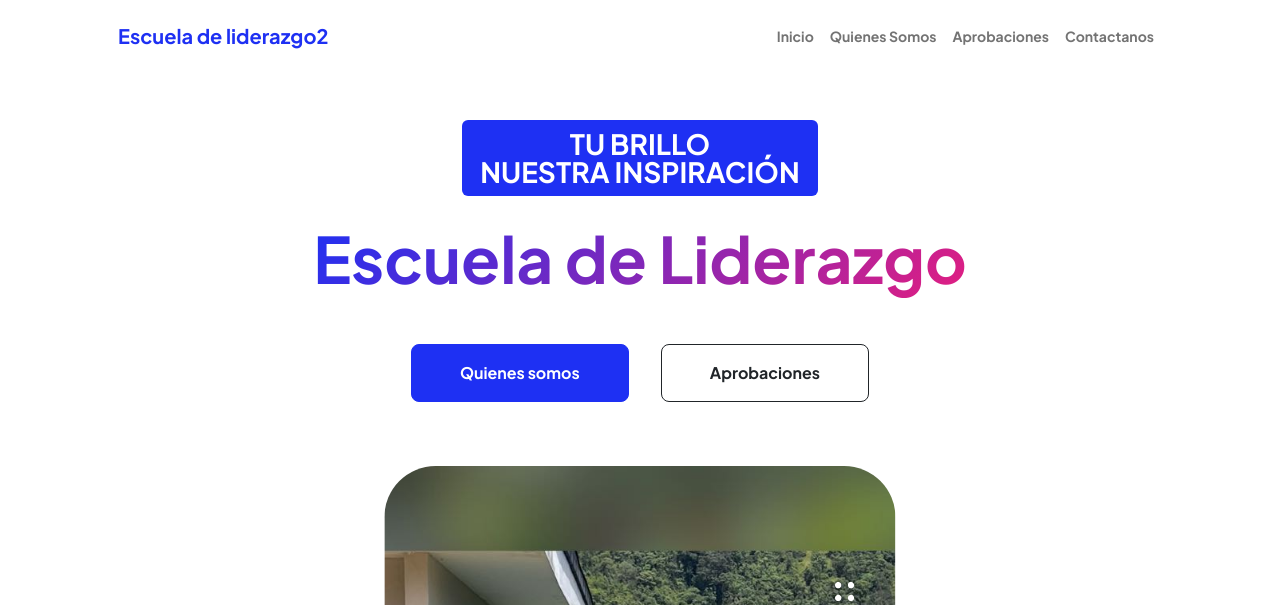
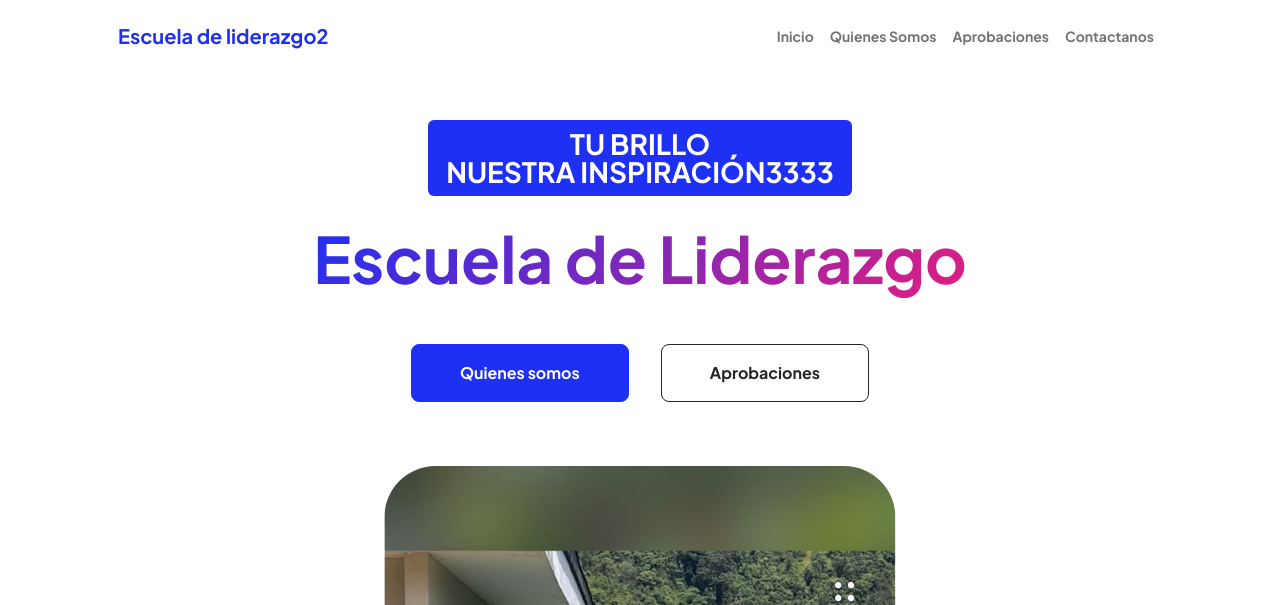
Before and after one commit to joseleonardoalvarezhoyos21/Despligue-jenkins, a plain HTML site: page index.html in a window 1280 px wide. Shown: the top 605 px of the page. Drawn offline with nearby package versions, Linux system fonts and the light colour scheme.

Commit message:
Update index.html

```diff
--- a/index.html
+++ b/index.html
@@ -41,7 +41,7 @@
                         <div class="col-xxl-5">
                             <!-- Header text content-->
                             <div class="text-center text-xxl-start">
-                                <div class="fs-3 badge bg-gradient-primary-to-secondary text-white mb-4"><div class="text-uppercase">Tu brillo<br> Nuestra Inspiración</div></div>
+                                <div class="fs-3 badge bg-gradient-primary-to-secondary text-white mb-4"><div class="text-uppercase">Tu brillo<br> Nuestra Inspiración3333</div></div>
 
                                 <h1 class="display-3 fw-bolder mb-5"><span class="text-gradient d-inline">Escuela de Liderazgo</span></h1>
                                 <div class="d-grid gap-3 d-sm-flex justify-content-sm-center justify-content-xxl-start mb-3">
```
